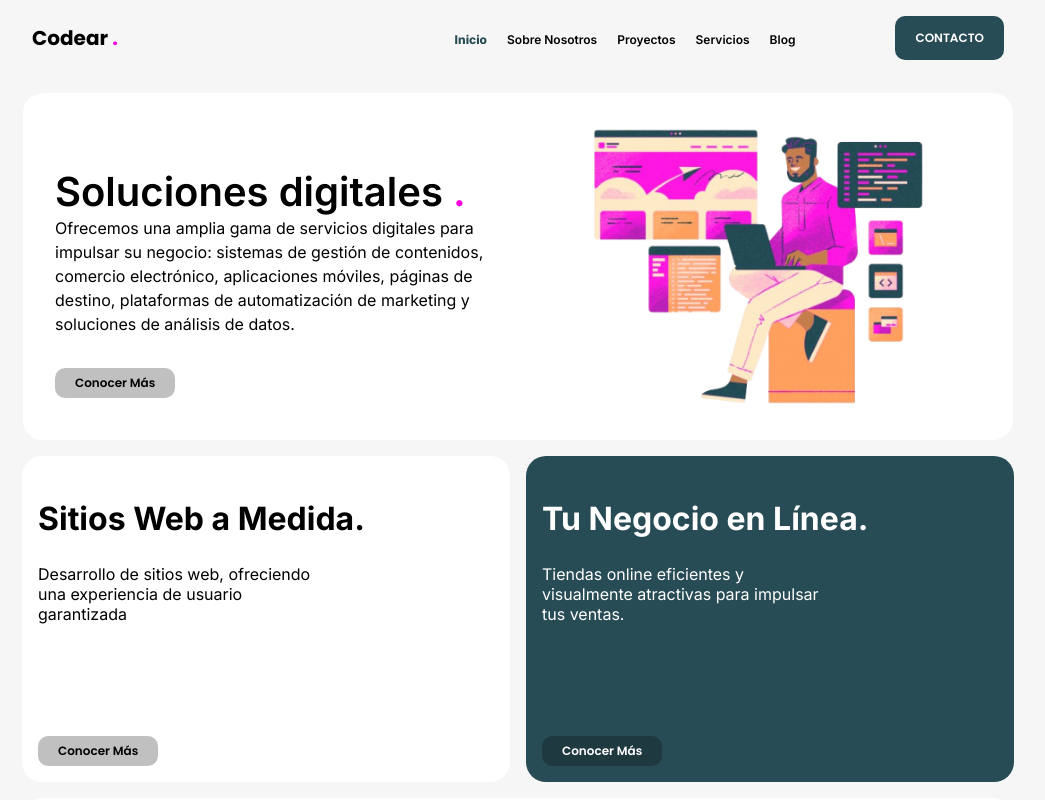
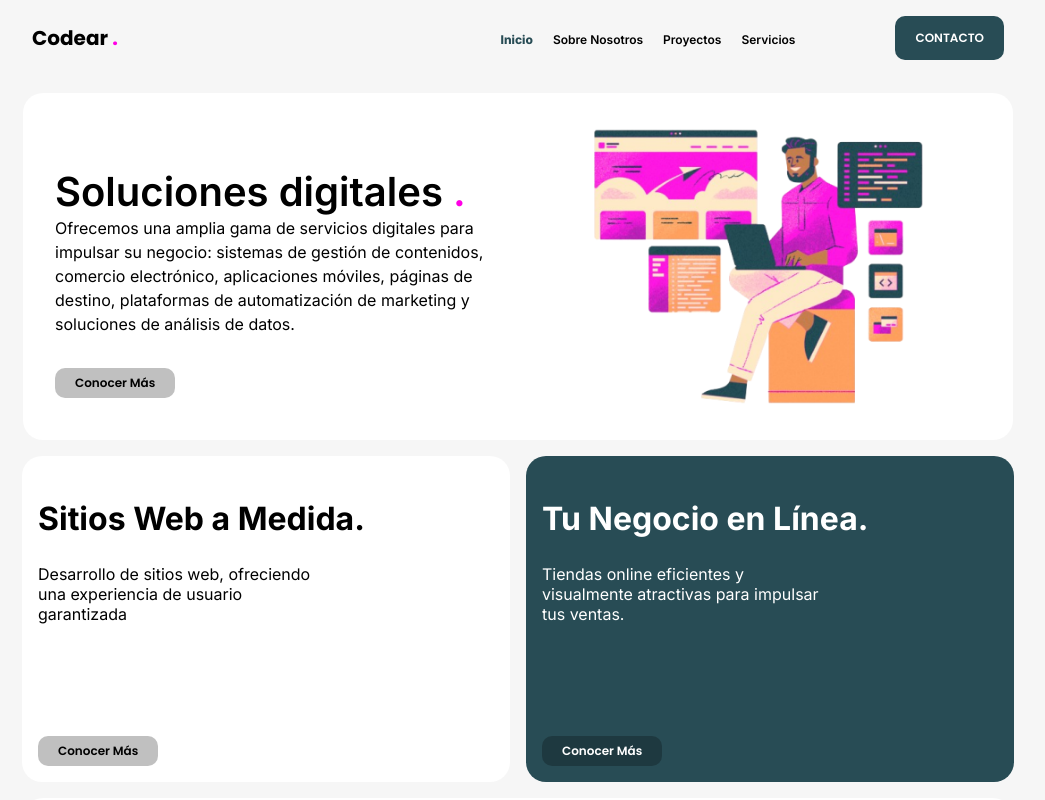
Before and after one commit to lautiok/codear, a React (Vite) app: page / in a window 1280 px wide. Shown: the top 800 px of the page, without its empty margins (122-1167 px from the left). Built offline with nearby package versions, Linux system fonts and the light colour scheme.

Commit message:
blog-future

```diff
--- a/src/components/Header/Header.jsx
+++ b/src/components/Header/Header.jsx
@@ -20,7 +20,7 @@ export const Header = () => {
                 <li> <NavLink to="/sobrenosotros" activeclassname="active">Sobre Nosotros</NavLink> </li>
                 <li> <NavLink to="/proyectos" activeclassname="active">Proyectos</NavLink> </li>
                 <li> <NavLink to="/servicios" activeclassname="active">Servicios</NavLink> </li>
-                <li> <NavLink to="/blog" activeclassname="active">Blog</NavLink> </li>
+                {/* <li> <NavLink to="/blog" activeclassname="active">Blog</NavLink> </li> */}
             </ul>
             <Button  text="CONTACTO" onClick={navegate} variant="primary" style={{fontSize: '12px', fontWeight: '600', fontFamily: 'poppins'}} />
         </nav>
--- a/src/components/HeaderResp/NavResponsive.jsx
+++ b/src/components/HeaderResp/NavResponsive.jsx
@@ -37,9 +37,9 @@ export const NavResponsive = () => {
             <li className="link-resp">
               <Link to="/servicios">Servicios</Link>
             </li>
-             <li className="link-resp">
+             {/* <li className="link-resp">
               <Link to="/blog">Blog</Link>
-            </li>
+            </li> */}
           </ul>
         </nav>
       </div>
```
